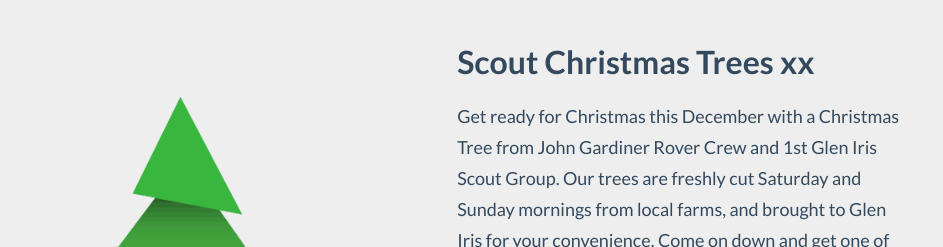
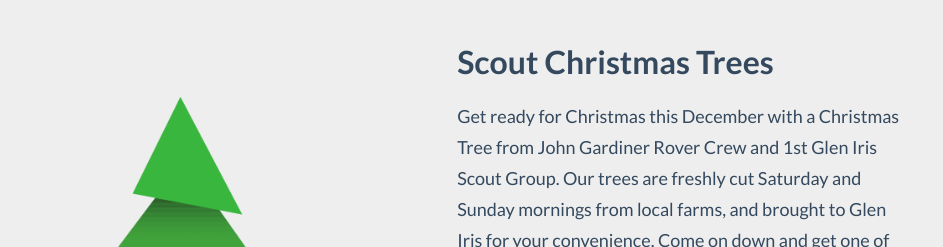
Before and after one commit to johngardinerrovers/jgrtrees, a Jekyll site: the page built from index.md, in a window 1280 px wide. Shown: the top 247 px of the page, without its empty margins (198-1141 px from the left). Built offline with Jekyll 4.4.1, drawn with Linux system fonts in a browser that asks for light colours; nearby versions of some CDN libraries; library files that are not in the unit come from our copies.

```diff
--- a/index.md
+++ b/index.md
@@ -14,7 +14,7 @@ published: true
 
 
 
-# Scout Christmas Trees xx
+# Scout Christmas Trees
 
 Get ready for Christmas this December with a Christmas Tree from John Gardiner Rover Crew and 1st Glen Iris Scout Group. Our trees are freshly cut Saturday and Sunday mornings from local farms, and brought to Glen Iris for your convenience. Come on down and get one of our premium trees (or two!) to add a bit of Scouty magic to your home this Christmas!
 
```
